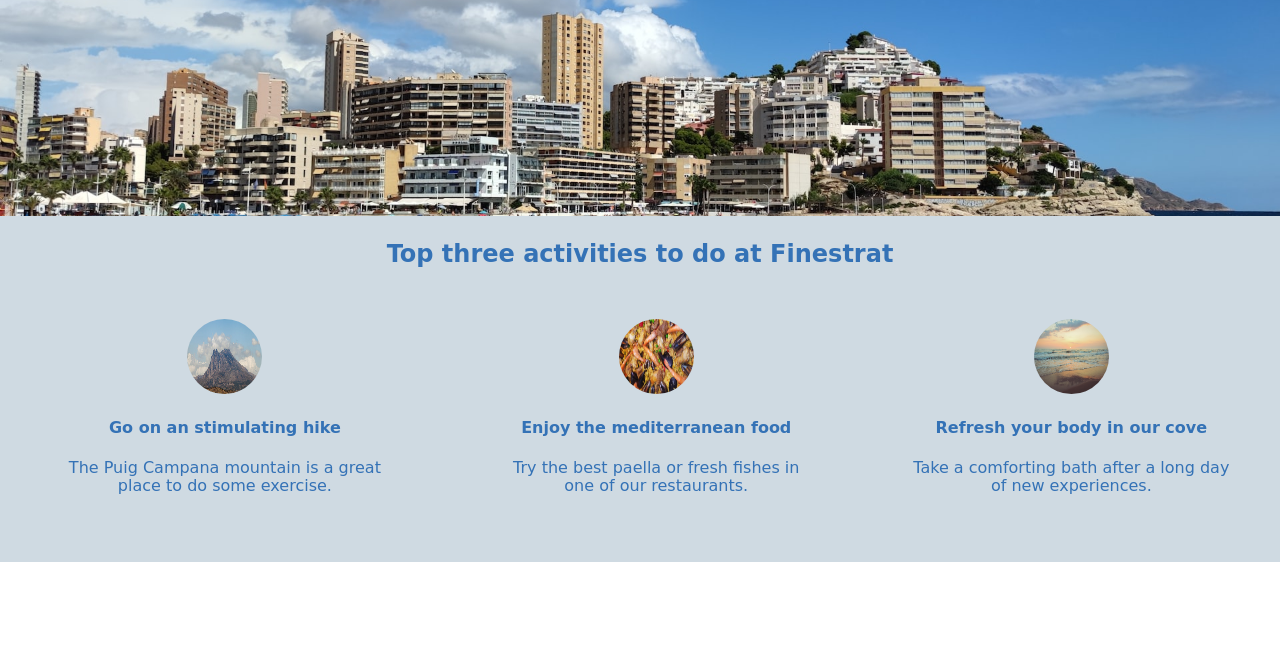
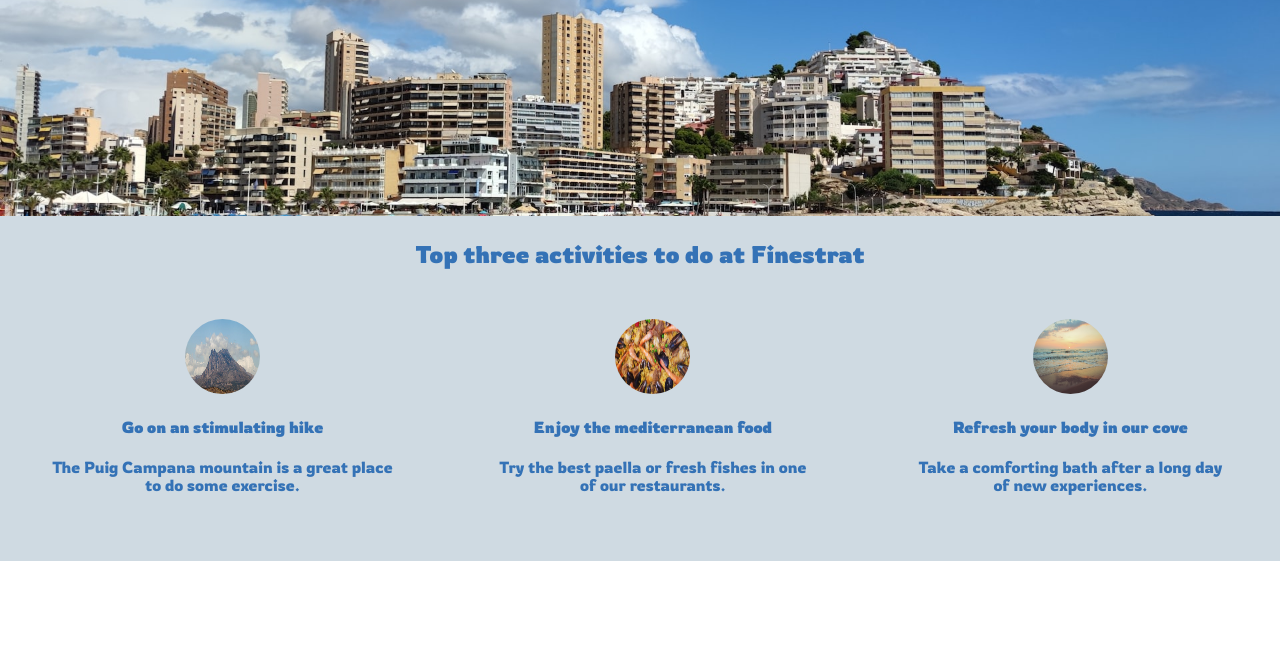
Before and after one commit to Dottore89/Hometownhomepage, a website built with Vite: page index.html in a window 1280 px wide. Shown: the part 234-892 px from the top of the page. Built offline with nearby package versions, Linux system fonts and the light colour scheme.

Commit message:
Update index.html

```diff
--- a/index.html
+++ b/index.html
@@ -2,6 +2,9 @@
 <html>
     <head><link rel="stylesheet" href="https://cdnjs.cloudflare.com/ajax/libs/normalize/8.0.1/normalize.css">
         <link rel="stylesheet" href="styles.css">
+        <link rel="preconnect" href="https://fonts.googleapis.com">
+        <link rel="preconnect" href="https://fonts.gstatic.com" crossorigin>
+        <link href="https://fonts.googleapis.com/css2?family=Rowdies:wght@300;400;700&display=swap" rel="stylesheet">
     </head>
     <body>
 
```
